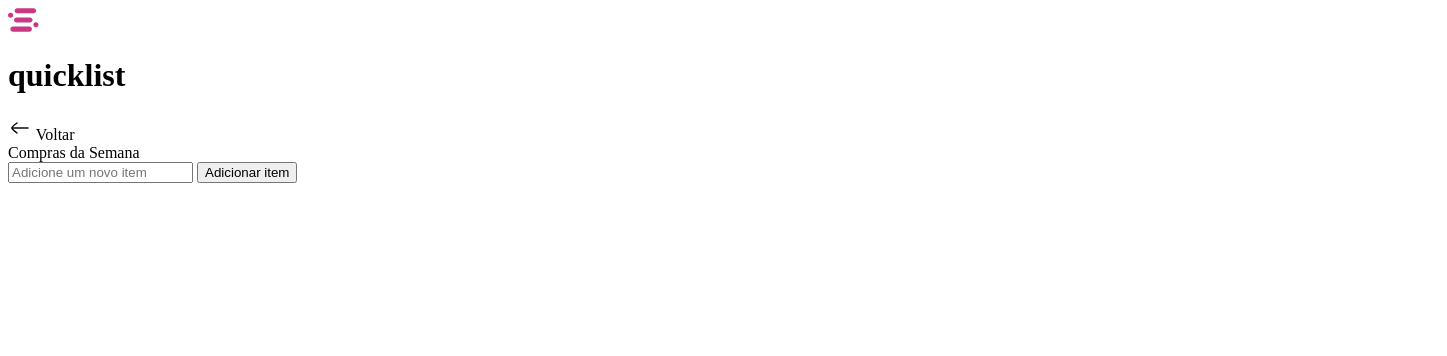
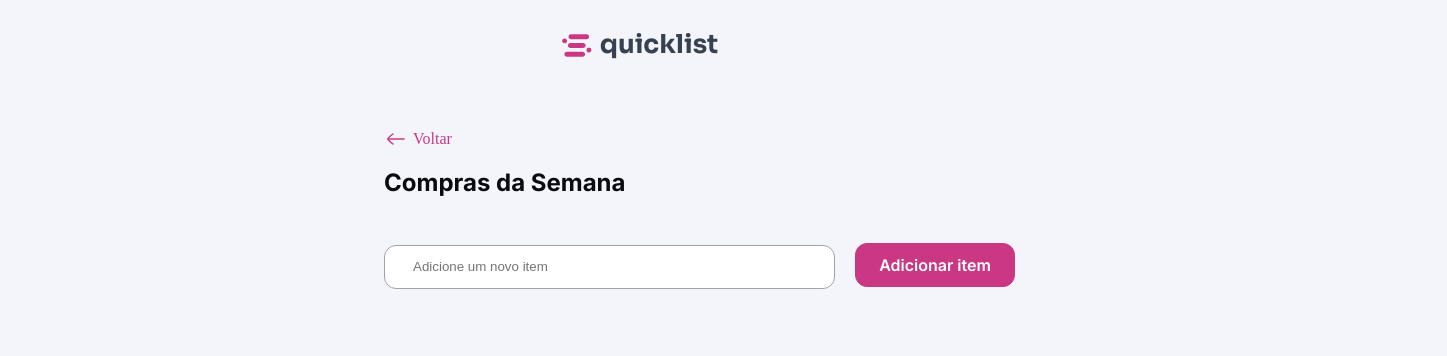
Before and after one commit to AllifBrun/Lista-de-Compras, a plain HTML site: page index.html in a window 1280 px wide. Shown: the whole page, 1447 px wide, since content can reach past the window. Drawn offline with Linux system fonts and the light colour scheme; the site is published under a folder, as on GitHub Pages, so addresses that start at the root find nothing.

Commit message:
alteração css

```diff
--- a/index.html
+++ b/index.html
@@ -4,7 +4,7 @@
     <meta charset="UTF-8">
     <meta name="viewport" content="width=device-width, initial-scale=1.0">
     <title>Lista de Compras</title>
-    <link rel="stylesheet" href="./styles/index.css">
+    <link rel="stylesheet" href="./styles/global.css">
     <link rel="preconnect" href="https://fonts.googleapis.com">
 <link rel="preconnect" href="https://fonts.gstatic.com" crossorigin>
 <link href="https://fonts.googleapis.com/css2?family=Inter:ital,opsz,wght@0,14..32,100..900;1,14..32,100..900&display=swap" rel="stylesheet">
--- a/styles/index.css
+++ /dev/null
@@ -1 +0,0 @@
-@import url(/styles/global.css)
```
